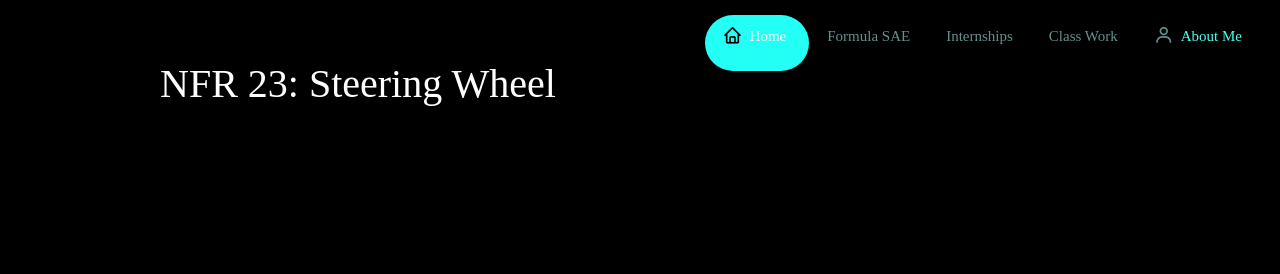
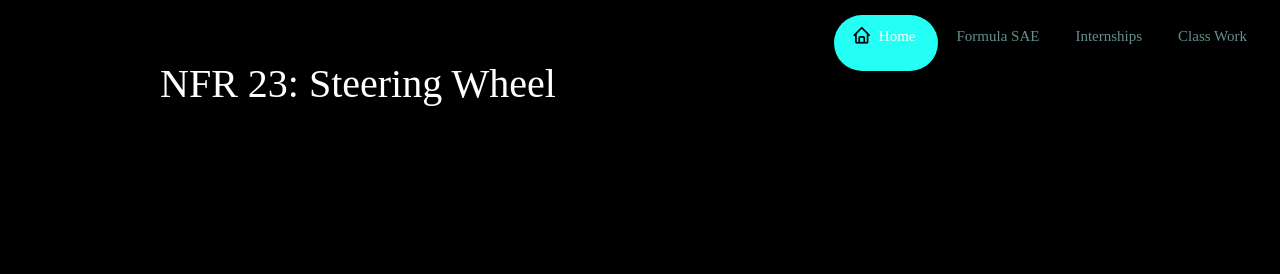
Before and after one commit to mhutzler/portfolio, a plain HTML site: page nfr23-page.html in a window 1280 px wide. Shown: the top 274 px of the page. Drawn offline with Linux system fonts and the light colour scheme.

Commit message:
Update nfr23-page.html

```diff
--- a/nfr23-page.html
+++ b/nfr23-page.html
@@ -69,12 +69,12 @@
                 <li><a href="#capstone">ME Capstone</a></li>
                 <li><a href="#esam446">ESAM 446-2</a></li>
             </ul> -->
-        <li><a href="#about" class="nav-link scrollto"><i class="bx bx-user"></i> <span>About Me</span></a>
+<!--         <li><a href="#about" class="nav-link scrollto"><i class="bx bx-user"></i> <span>About Me</span></a>
             <ul>
                 <li><a href="#resume" class="nav-link scrollto"><i class="bx bx-file-blank"></i> <span>Resume</span></a></li>
                 <li><a href="#contact" class="nav-link scrollto"><i class="bx bx-envelope"></i> <span>Contact</span></a></li>
             </ul>
-        </li>
+        </li> -->
       </ul>
     </nav><!-- .nav-menu -->
 
```
